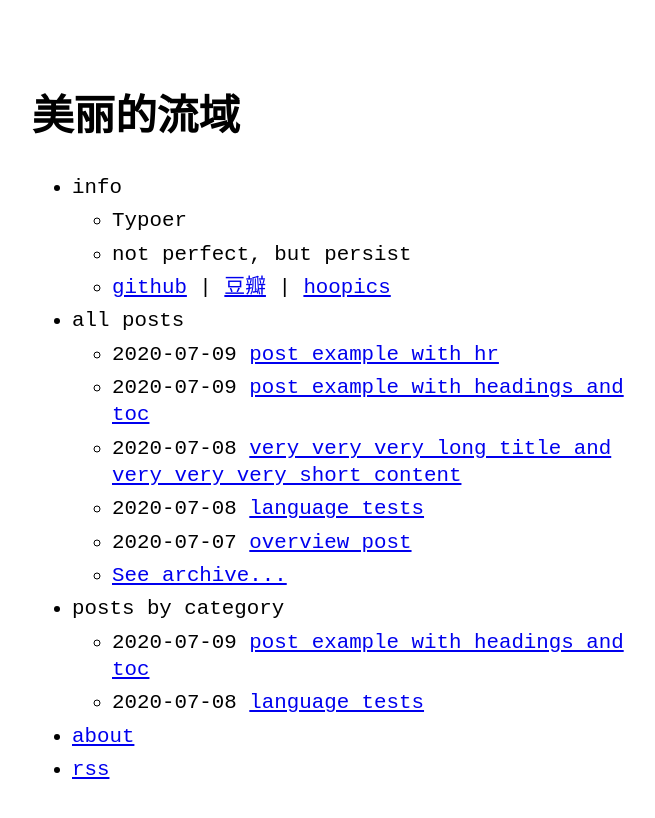
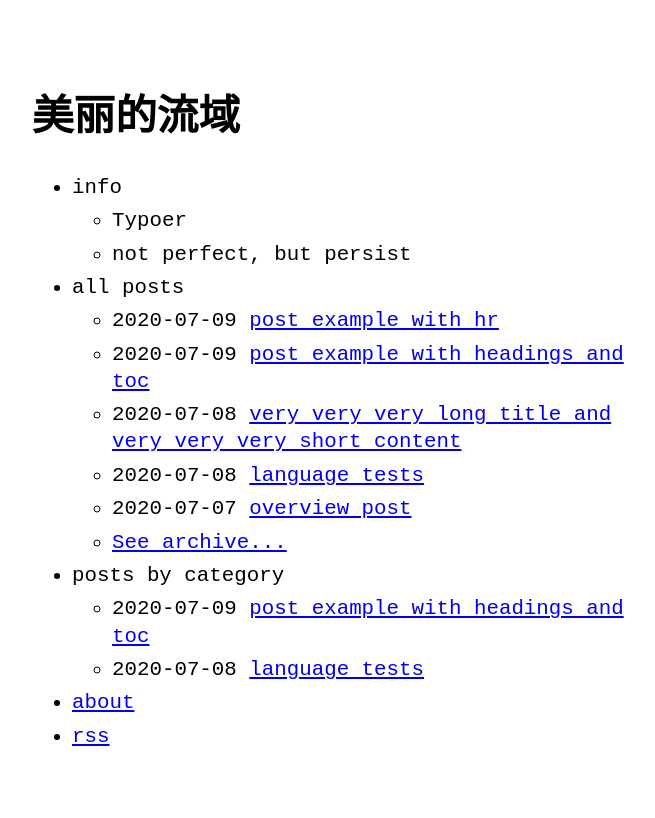
Before and after one commit to zTgx/zTgx.github.io, a Jekyll site: the page built from index.md, in a window 1280 px wide. Shown: the top 818 px of the page, without its empty margins (288-943 px from the left). Built offline with Jekyll 4.4.1, drawn with Linux system fonts in a browser that asks for light colours.

Commit message:
Update menu.yml

```diff
--- a/_data/menu.yml
+++ b/_data/menu.yml
@@ -6,7 +6,6 @@ entries:
     entries:
       - title: Typoer
       - title: not perfect, but persist
-      - title: "<a title='github' target='_blank' href='https://github.com/zTgx'>github</a> | <a title='豆瓣' target='_blank' href='https://www.douban.com/people/beautifularea'>豆瓣</a> | <a title='hoopics' target='_blank' href='http://www.hoopics.cn'>hoopics</a>"
 
   - title: all posts
     post_list:
```
